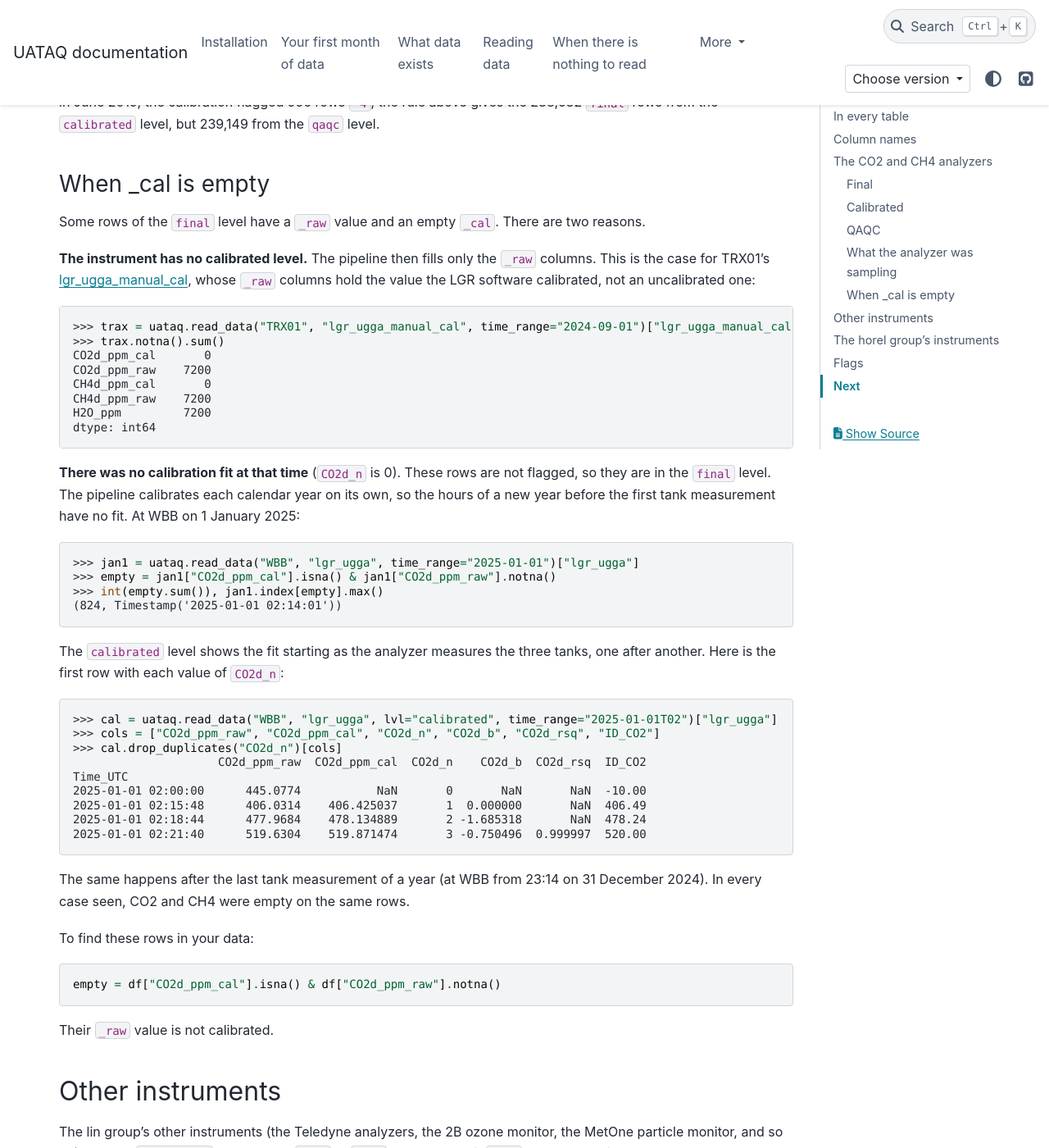
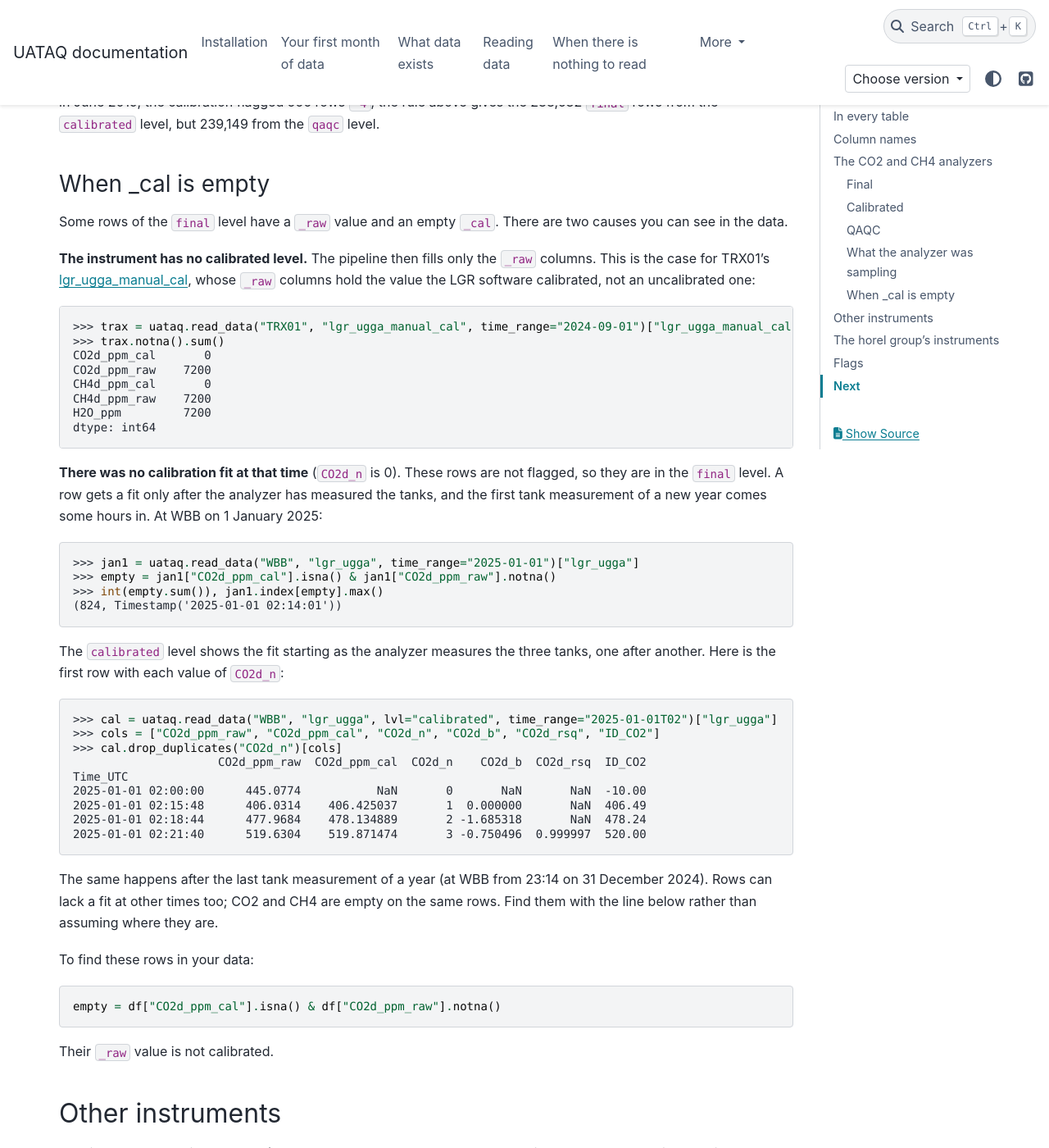
Before and after one commit to jmineau/uataq, a Sphinx documentation site: the page built from docs/columns.rst, in a window 1280 px wide and 1400 px high, scrolled down 6018 px. Shown: the whole window at 82% size. Built offline with Sphinx 7.4.7 and the PyData theme 0.15.4, drawn with Linux system fonts in a browser that asks for light colours.

Commit message:
docs(columns): say when _cal is empty without tying it to the year turn
The section named the year turn as the only cause of a row without a calibration fit. Rows lack a fit at other times too (month starts at CSP and WBB in 2025), so the text now describes the cause in a way that stays true before and after a reprocess, and points to the line that finds such rows.

```diff
--- a/docs/columns.rst
+++ b/docs/columns.rst
@@ -336,7 +336,7 @@ When _cal is empty
 ^^^^^^^^^^^^^^^^^^
 
 Some rows of the ``final`` level have a ``_raw`` value and an empty ``_cal``.
-There are two reasons.
+There are two causes you can see in the data.
 
 **The instrument has no calibrated level.** The pipeline then fills only the
 ``_raw`` columns. This is the case for TRX01's :term:`lgr_ugga_manual_cal`,
@@ -355,9 +355,9 @@ uncalibrated one:
     dtype: int64
 
 **There was no calibration fit at that time** (``CO2d_n`` is 0). These rows are
-not flagged, so they are in the ``final`` level. The pipeline calibrates each
-calendar year on its own, so the hours of a new year before the first tank
-measurement have no fit. At WBB on 1 January 2025:
+not flagged, so they are in the ``final`` level. A row gets a fit only after
+the analyzer has measured the tanks, and the first tank measurement of a new
+year comes some hours in. At WBB on 1 January 2025:
 
 .. code-block:: pycon
 
@@ -383,8 +383,9 @@ three tanks, one after another. Here is the first row with each value of
     2025-01-01 02:21:40      519.6304    519.871474       3 -0.750496  0.999997  520.00
 
 The same happens after the last tank measurement of a year (at WBB from 23:14
-on 31 December 2024). In every case seen, CO2 and CH4 were empty on the same
-rows.
+on 31 December 2024). Rows can lack a fit at other times too; CO2 and CH4 are
+empty on the same rows. Find them with the line below rather than assuming
+where they are.
 
 To find these rows in your data:
 
```
